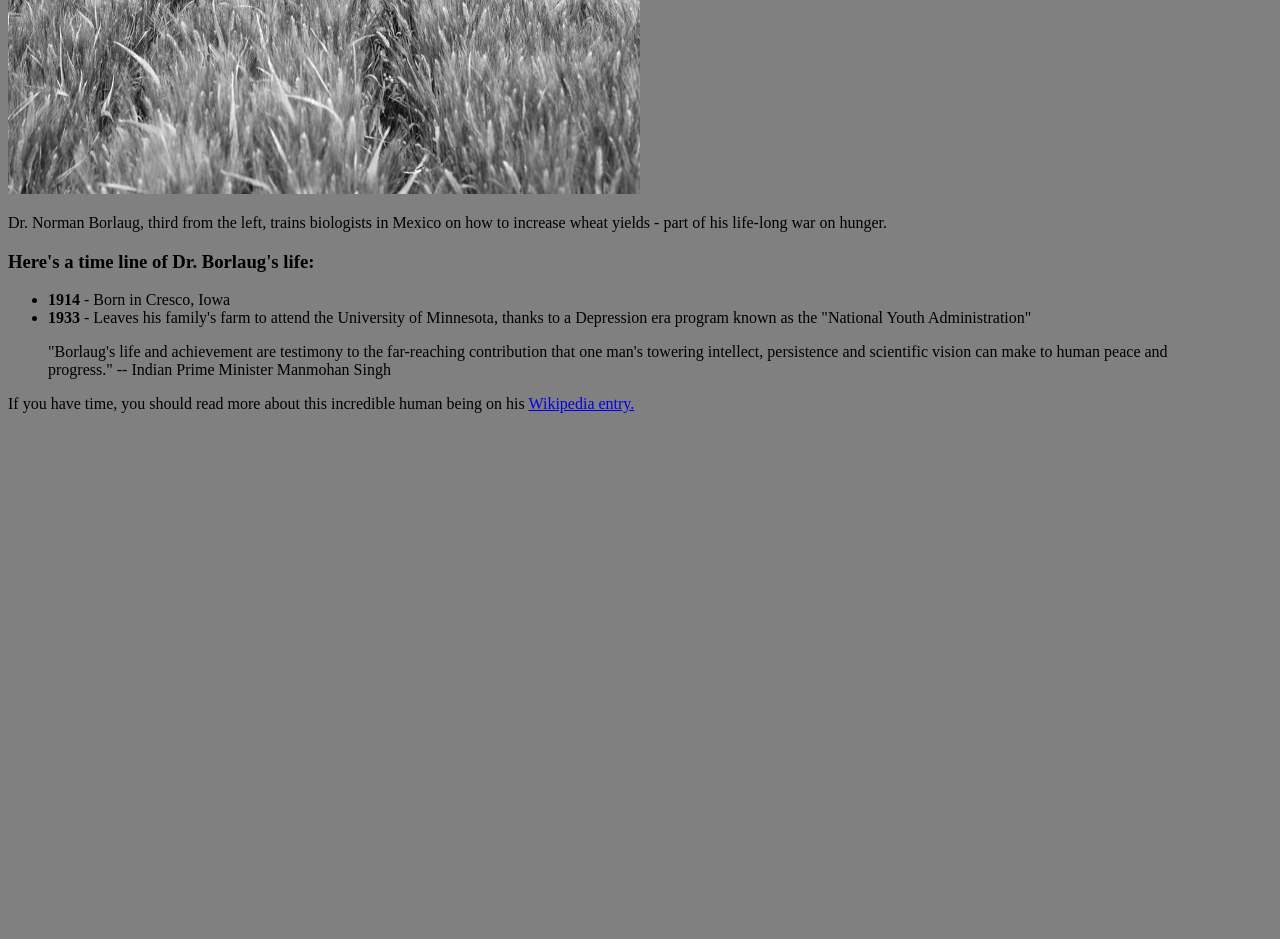
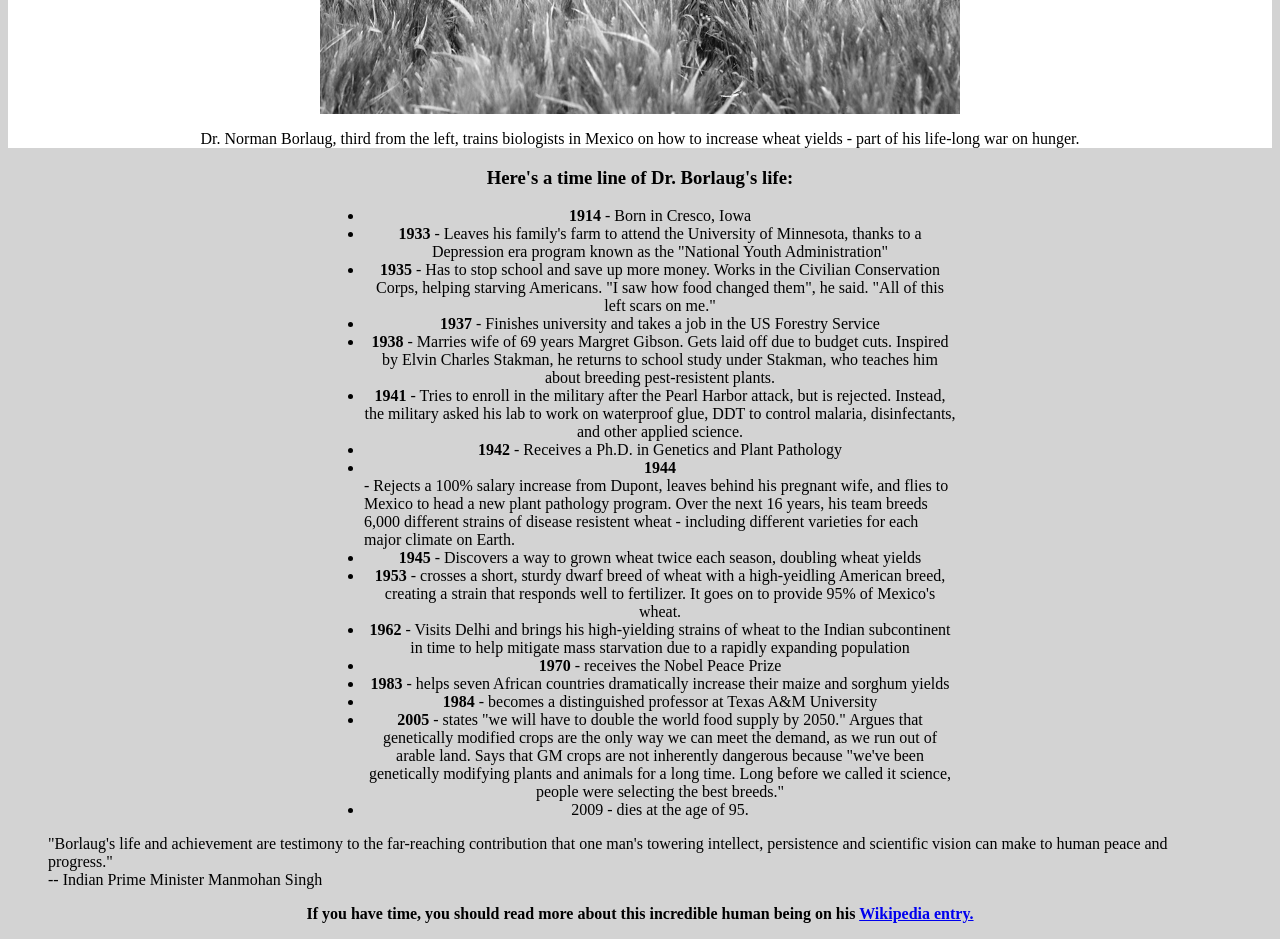
Before and after one commit to kiprotichdominic/Tribute-Page, a plain HTML site: page index.html in a window 1280 px wide. Shown: the part 400-1339 px from the top of the page. Before the commit the page ends 829 px from the top, so only its background shows below. Drawn offline with Linux system fonts and the light colour scheme.

Commit message:
add more styling and more pargraphs to my page

```diff
--- a/index.html
+++ b/index.html
@@ -23,22 +23,88 @@
 			</div>
 			<div id="tribute-info">
 				<h3>Here's a time line of Dr. Borlaug's life:</h3>
-				<ul>
+				<ul class="my-list">
 					<li><b>1914</b> - Born in Cresco, Iowa</li>
 					<li>
 						<strong>1933</strong> - Leaves his family's farm to attend the
 						University of Minnesota, thanks to a Depression era program known as
 						the "National Youth Administration"
 					</li>
+					<li>
+						<strong>1935</strong> - Has to stop school and save up more money. Works in the
+						Civilian Conservation Corps, helping starving Americans. "I saw how
+						food changed them", he said. "All of this left scars on me."
+					</li>
+					<li>
+						<strong>1937</strong> - Finishes university and takes a job in the US Forestry
+						Service
+					</li>
+					<li>
+						<strong>1938</strong> - Marries wife of 69 years Margret Gibson. Gets laid off due to
+						budget cuts. Inspired by Elvin Charles Stakman, he returns to school
+						study under Stakman, who teaches him about breeding pest-resistent
+						plants.
+					</li>
+					<li>
+						<strong>1941</strong> - Tries to enroll in the military after the Pearl Harbor
+						attack, but is rejected. Instead, the military asked his lab to work
+						on waterproof glue, DDT to control malaria, disinfectants, and other
+						applied science.
+					</li>
+					<li>
+						<strong>1942</strong> - Receives a Ph.D. in Genetics and Plant Pathology
+					</li>
+					<li>
+						<strong>1944</strong></li> - Rejects a 100% salary increase from Dupont, leaves behind his
+						pregnant wife, and flies to Mexico to head a new plant pathology
+						program. Over the next 16 years, his team breeds 6,000 different
+						strains of disease resistent wheat - including different varieties
+						for each major climate on Earth.
+					</li>
+					<li>
+						<strong>1945</strong> - Discovers a way to grown wheat twice each season, doubling
+						wheat yields
+					</li>
+					<li>
+						<strong>1953</strong> - crosses a short, sturdy dwarf breed of wheat with a
+						high-yeidling American breed, creating a strain that responds well
+						to fertilizer. It goes on to provide 95% of Mexico's wheat.
+					</li>
+					<li>
+						<strong>1962</strong> - Visits Delhi and brings his high-yielding strains of wheat to
+						the Indian subcontinent in time to help mitigate mass starvation due
+						to a rapidly expanding population
+					</li>
+					<li>
+						<strong>1970</strong> - receives the Nobel Peace Prize
+					</li>
+					<li>
+						<strong>1983</strong> - helps seven African countries dramatically increase their
+						maize and sorghum yields
+					</li>
+					<li>
+						<strong>1984</strong> - becomes a distinguished professor at Texas A&M University
+					</li>
+					<li>
+						<strong>2005</strong> - states "we will have to double the world food supply by
+						2050." Argues that genetically modified crops are the only way we
+						can meet the demand, as we run out of arable land. Says that GM
+						crops are not inherently dangerous because "we've been genetically
+						modifying plants and animals for a long time. Long before we called
+						it science, people were selecting the best breeds."
+					</li>
+					<li>
+						2009 - dies at the age of 95.
+					</li>
 				</ul>
 			</div>
 			<blockquote>
 				"Borlaug's life and achievement are testimony to the far-reaching
 				contribution that one man's towering intellect, persistence and
-				scientific vision can make to human peace and progress." -- Indian Prime
+				scientific vision can make to human peace and progress." <br>-- Indian Prime
 				Minister Manmohan Singh
 			</blockquote>
-			<p>
+			<p id="myFooter">
 				If you have time, you should read more about this incredible human being
 				on his
 				<a
--- a/styles.css
+++ b/styles.css
@@ -1,10 +1,32 @@
 body {
-    background-color: grey;
+	background-color: lightgrey;
 }
 #title {
-    text-align: center
+	text-align: center;
 }
-#image {
-    height: 60vh;
-    width: 50%;
+#img-div {
+	background-color: white;
 }
+#img-div > img {
+	height: 50vh;
+	width: 50vw;
+	margin: 0 auto;
+	display: block;
+}
+#img-caption {
+	text-align: center;
+}
+#tribute-info {
+	width: 50%;
+	margin: auto;
+}
+#tribute-info h3 {
+	text-align: center;
+}
+.my-list > li {
+	text-align: center;
+}
+#myFooter {
+	text-align: center;
+	font-weight: bold;
+}
```
